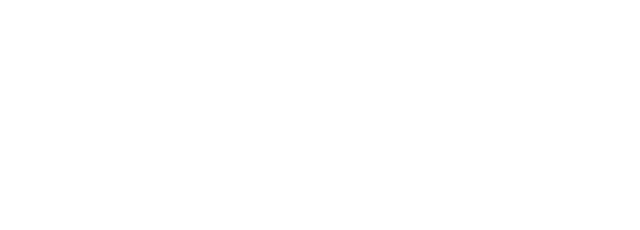
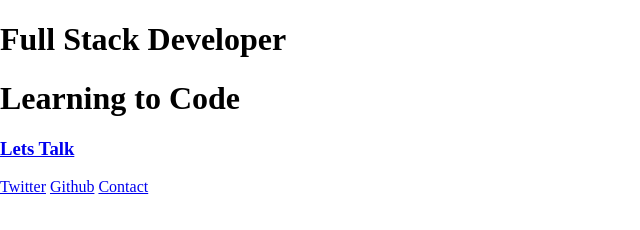
Before and after one commit to qui-per32/QuiPer.github.io, a plain HTML site: page index.html in a window 1280 px wide. Shown: the whole page, without its empty margins (0-640 px from the left). Drawn offline with Linux system fonts and the light colour scheme; a web font is replaced by a local one.

Commit message:
Initial layout

```diff
--- a/index.html
+++ b/index.html
@@ -1,5 +1,6 @@
 <!DOCTYPE html>
 <html lang="en">
+
 <head>
     <meta charset="UTF-8">
     <title>Qui-Per</title>
@@ -12,7 +13,26 @@
     <link href="CSS/main.css" rel="stylesheet">
 
 </head>
-<body>
+
+<body id="content">
+
+    <section>
+        <div class="container">
+            <h1 class="stack">Full Stack Developer</h1>
+            <h1 class="code">Learning to Code</h1>
+            <h3>
+                <a class="talk" href="mailto:qui_per32@hotmail.com">Lets Talk</a>
+            </h3>
+        </div>
+    </section>
+    <footer>
+        <div class="container">
+            <a class="twitter" href="https://twitter.com/Arkina_wolf" target="_self">Twitter</a>
+            <a class="github" href="https://github.com/qui-per32" target="_self">Github</a>
+            <a class="contact" href="mailto:qui_per32@hotmail.com">Contact</a>
+        </div>
+    </footer>
 
 </body>
+
 </html>
```
